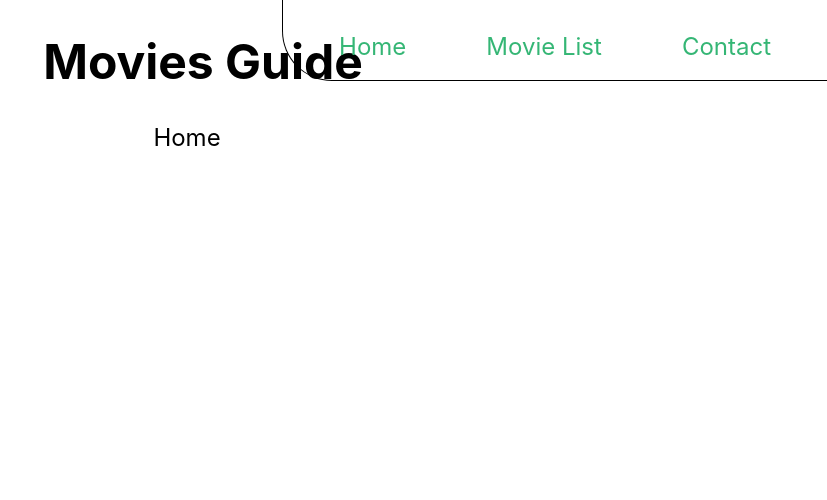
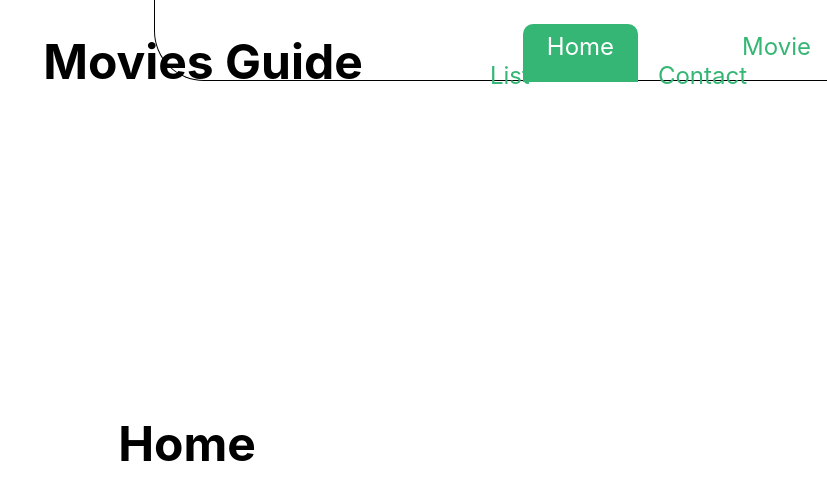
Before and after one commit to ffdietz/routes-and-styles, a React (Create React App) app: page / in a window 1280 px wide. Shown: the top 500 px of the page, without its empty margins (453-1280 px from the left). Built offline with nearby package versions, Linux system fonts and the light colour scheme.

Commit message:
final template and routing

```diff
--- a/src/component/App.tsx
+++ b/src/component/App.tsx
@@ -2,6 +2,7 @@ import { Route, Routes } from 'react-router-dom';
 import Contact from './Contact';
 import Header from './Header';
 import Home from './Home';
+import MovieDetails from './MovieDetails';
 import MoviesGuide from './MoviesGuide';
 import Navbar from './Navbar';
 
@@ -10,17 +11,15 @@ function App() {
     <div className="App">
       <Navbar />
       <Header />
-
-      <div className="viewer-container">
+      <div className="layout-container">
         <Routes>
-          <Route path="/" element={<Home />}></Route>
-          <Route path="/contact" element={<Contact />}></Route>
+          <Route path="/" element={<Home />}/>
+          <Route path="/contact" element={<Contact />}/>
           <Route path="/movies" element={<MoviesGuide />}>
-
+            <Route path=':name' element={<MovieDetails/>}/>
           </Route>
         </Routes>
       </div>
-
     </div>
   );
 }
--- a/src/component/Contact.tsx
+++ b/src/component/Contact.tsx
@@ -2,8 +2,10 @@ import React from 'react'
 
 const Contact = () => {
   return (
-    <div>Contact</div>
-  )
+    <div>
+      <h1>Contact</h1>
+    </div>
+  );
 }
 
 export default Contact
--- a/src/component/Header.tsx
+++ b/src/component/Header.tsx
@@ -2,10 +2,10 @@ import React from 'react'
 
 const Header = () => {
   return (
-    <div className='header-container'>
+    <div className="header-container">
       <h1>Movies Guide</h1>
     </div>
-  )
+  );
 }
 
 export default Header
--- a/src/component/Home.tsx
+++ b/src/component/Home.tsx
@@ -2,8 +2,10 @@ import React from 'react'
 
 const Home = () => {
   return (
-    <div>Home</div>
-  )
+    <div>
+      <h1>Home</h1>
+    </div>
+  );
 }
 
 export default Home
--- a/src/component/MovieList.tsx
+++ b/src/component/MovieList.tsx
@@ -21,11 +21,12 @@ const MoviesList = () => {
   ];
 
  return (
+  <>
     <div className="list-container">
      {
        movies.map((item: MovieLinkType) => (
          <Link
-          to={item.title.toLocaleLowerCase()}
+         to={`${item.title.toLocaleLowerCase()}`}
          className="list-link-text"
          >
           {item.title}
@@ -33,6 +34,7 @@ const MoviesList = () => {
       ))
     }
     </div>
+  </>
  );
 }
 
--- a/src/component/MoviesGuide.tsx
+++ b/src/component/MoviesGuide.tsx
@@ -4,7 +4,7 @@ import MovieDetails from "./MovieDetails";
 
 const MoviesGuide = () => {
   return (
-    <div>
+    <div className="viewer-container">
       <MoviesList />
       <MovieDetails />
     </div>
--- a/src/component/Navbar.tsx
+++ b/src/component/Navbar.tsx
@@ -1,5 +1,5 @@
 import React from 'react'
-import { Link } from "react-router-dom";
+import { NavLink } from "react-router-dom";
 import { NavbarLink } from '../types/types';
 
 const Navbar = () => {
@@ -7,28 +7,36 @@ const Navbar = () => {
     {
       label: "Home",
       link: "/",
+      end: true
     },
     {
       label: "Movie List",
       link: "/movies",
+      end: false
     },
     {
       label: "Contact",
       link: "/contact",
+      end: true
     },
   ];
 
   return (
     <div className="navbar-container">
-      {
-        navbarLinks.map((item: NavbarLink) => (
-          <Link to={item.link} className="navbar-link-text">
-            {item.label}
-          </Link>
-        ))
-      }
+      {navbarLinks.map((item: NavbarLink) => (
+        <NavLink
+          to={item.link}
+          className={({ isActive }) =>
+            isActive ? "navbar-link-text active" : "navbar-link-text"
+          }
+          end={item.end}
+        >
+          {item.label}
+        </NavLink>
+      ))}
+
     </div>
   );
 }
 
-export default Navbar
+export default Navbar;
--- a/src/styles/index.css
+++ b/src/styles/index.css
@@ -19,7 +19,7 @@ body {
 
 .navbar-container{
   position: fixed;
-  width: 40vw;
+  width: 50vw;
   height: 1rem;
   right: 0;
   padding: 2rem 1rem;
@@ -28,6 +28,15 @@ body {
   border-bottom: 1px solid black;
   border-left: 1px solid black;
   border-bottom-left-radius: 50px;
+}
+
+.layout-container {
+  width: 80vw;
+  height: 80vh;
+  display: flex;
+  margin: auto;
+  justify-content: center;
+  align-items: center;
 }
 
 .header-container{
@@ -39,6 +48,17 @@ body {
   text-decoration: none;
   color: rgb(53, 182, 117);
   margin: 0 40px;
+  padding: 0 1.5rem;
+  padding-bottom: 1.3rem;
+  padding-top: 0.5rem;
+}
+
+.active{
+  background-color: rgb(53, 182, 117);
+  color: #FFF;
+
+  border-top-left-radius: 10px;
+  border-top-right-radius: 10px;
 }
 
 .list-link-text{
@@ -48,10 +68,11 @@ body {
 }
 
 .viewer-container{
-  width: 90vw;
-  height: 80vh;
   display: flex;
-  justify-content: space-evenly;
+  flex-direction: row;
+  justify-content: space-between ;
+  align-items: stretch;
+
 }
 
 .list-container{
--- a/src/types/types.tsx
+++ b/src/types/types.tsx
@@ -5,6 +5,7 @@ export type MovieLinkProp = {
 export type NavbarLink = {
   label: string;
   link: string;
+  end: boolean
 }
 
 export type MovieLinkType = {
```
Lines whose indentation alone changed are shown as unchanged.
